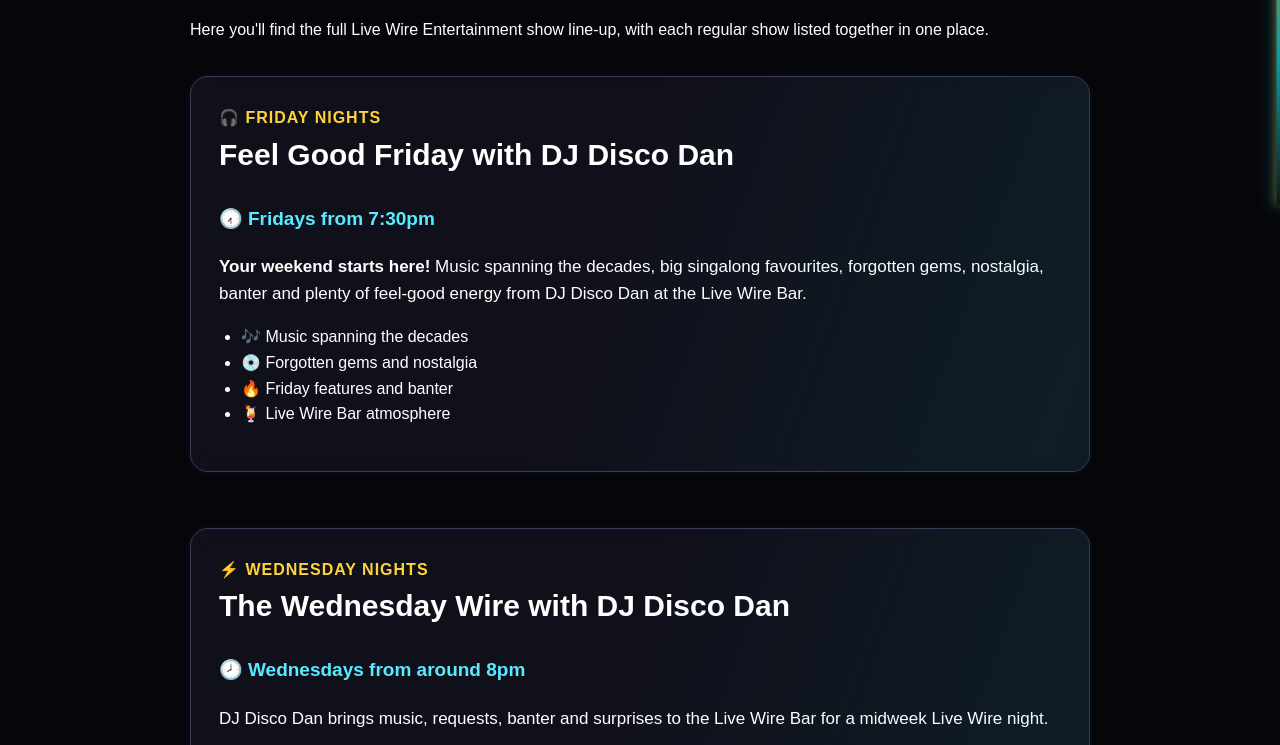
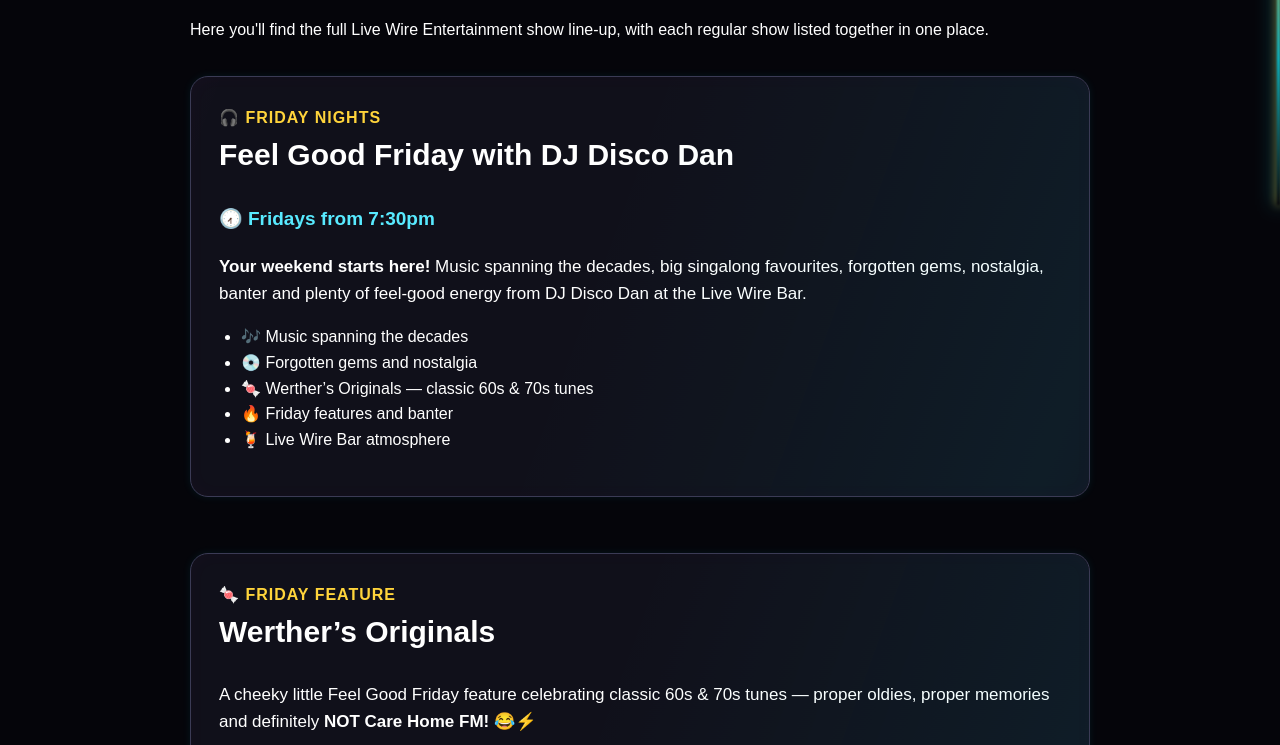
Before and after one commit to livewire2332/Live-Wire-Entertainment-website, a website: page shows.html in a window 1280 px wide. Shown: the part 1115-1860 px from the top of the page. Drawn offline with Linux system fonts and the light colour scheme.

Commit message:
Add Werther’s Originals to Friday show schedule

```diff
--- a/shows.html
+++ b/shows.html
@@ -23,7 +23,9 @@
 <p>Here you'll find the full Live Wire Entertainment show line-up, with each regular show listed together in one place.</p>
 <div class="shows-grid">
 
-<div class="card show-card"><div class="show-kicker">🎧 Friday nights</div><h2>Feel Good Friday with DJ Disco Dan</h2><p class="show-time">🕢 Fridays from 7:30pm</p><p><strong>Your weekend starts here!</strong> Music spanning the decades, big singalong favourites, forgotten gems, nostalgia, banter and plenty of feel-good energy from DJ Disco Dan at the Live Wire Bar.</p><ul><li>🎶 Music spanning the decades</li><li>💿 Forgotten gems and nostalgia</li><li>🔥 Friday features and banter</li><li>🍹 Live Wire Bar atmosphere</li></ul></div>
+<div class="card show-card"><div class="show-kicker">🎧 Friday nights</div><h2>Feel Good Friday with DJ Disco Dan</h2><p class="show-time">🕢 Fridays from 7:30pm</p><p><strong>Your weekend starts here!</strong> Music spanning the decades, big singalong favourites, forgotten gems, nostalgia, banter and plenty of feel-good energy from DJ Disco Dan at the Live Wire Bar.</p><ul><li>🎶 Music spanning the decades</li><li>💿 Forgotten gems and nostalgia</li><li>🍬 Werther’s Originals — classic 60s &amp; 70s tunes</li><li>🔥 Friday features and banter</li><li>🍹 Live Wire Bar atmosphere</li></ul></div>
+
+<div class="card show-card"><div class="show-kicker">🍬 Friday feature</div><h2>Werther’s Originals</h2><p>A cheeky little Feel Good Friday feature celebrating classic 60s &amp; 70s tunes — proper oldies, proper memories and definitely <strong>NOT Care Home FM!</strong> 😂⚡</p><ul><li>🎵 Classic 60s &amp; 70s tunes</li><li>💿 Old-school music memories</li><li>😂 A little Live Wire cheekiness</li></ul></div>
 
 <div class="card show-card"><div class="show-kicker">⚡ Wednesday nights</div><h2>The Wednesday Wire with DJ Disco Dan</h2><p class="show-time">🕗 Wednesdays from around 8pm</p><p>DJ Disco Dan brings music, requests, banter and surprises to the Live Wire Bar for a midweek Live Wire night.</p><ul><li>🎶 Music, requests and surprises</li><li>⚡ Midweek Live Wire banter</li><li>🎧 DJ Disco Dan on the decks</li></ul></div>
 
```
